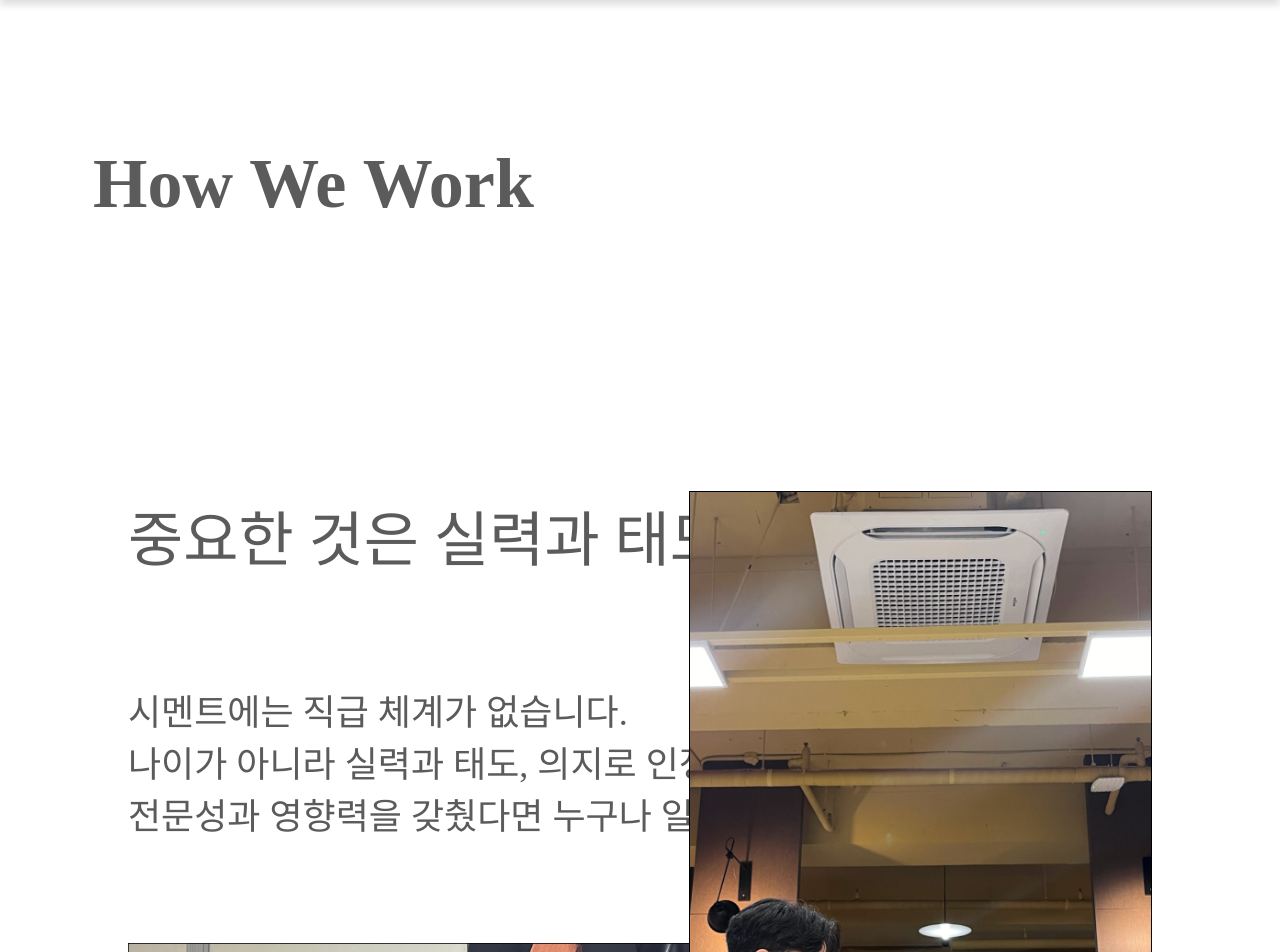
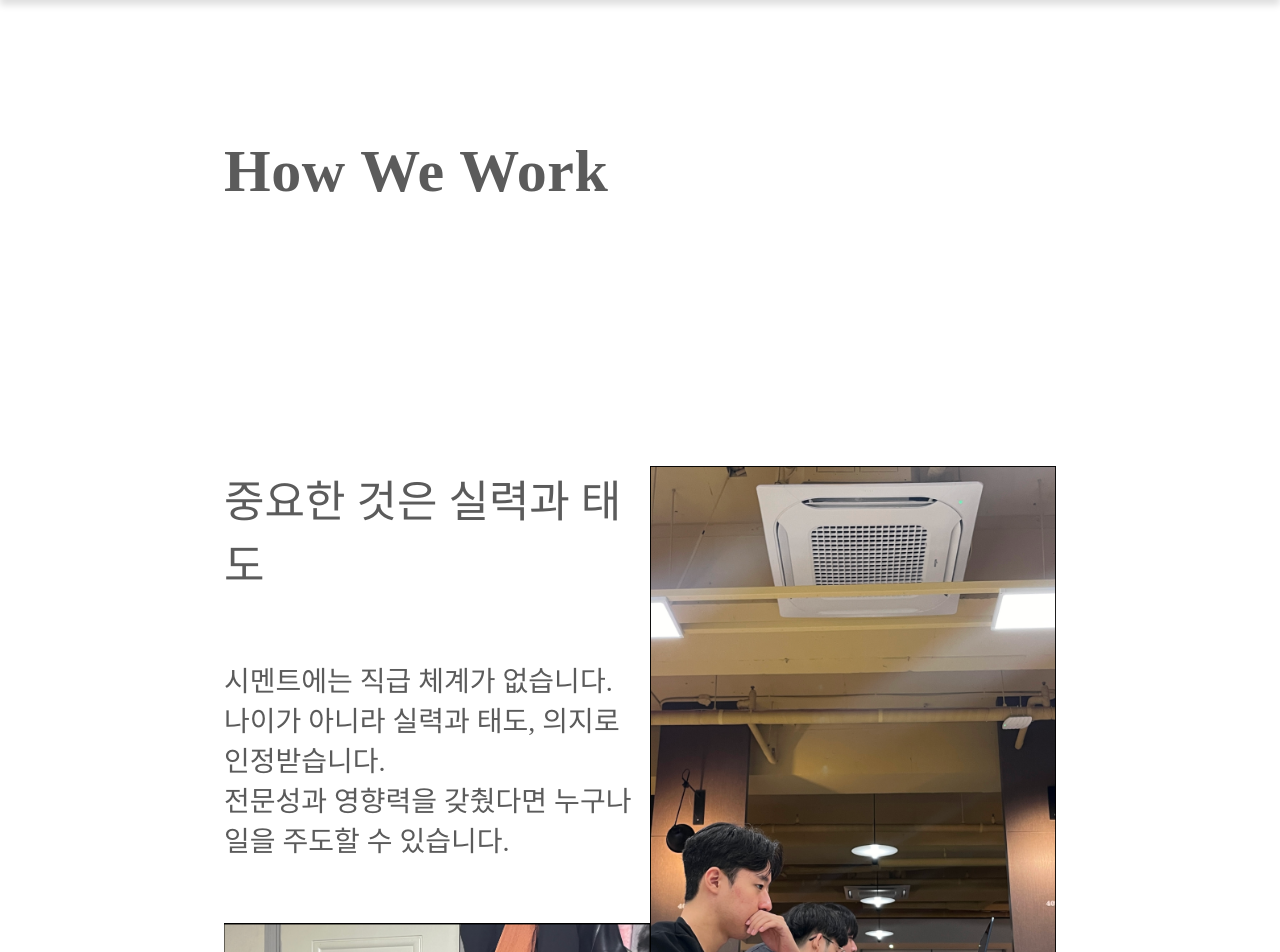
Before and after one commit to AVEN-SW/CEMENT-Frontend, a React (Vite) app: page /culture in a window 1280 px wide. Shown: the part 120-1072 px from the top of the page. Built offline with nearby package versions, Linux system fonts and the light colour scheme; a web font is replaced by a local one.

Commit message:
fix: FirstGallery 컴포넌트 리사이징

```diff
--- a/src/components/Culture/FirstGallery.tsx
+++ b/src/components/Culture/FirstGallery.tsx
@@ -3,6 +3,7 @@ import { styled } from 'styled-components';
 const FirstGallery = () => {
   return (
     <FirstGalleryContainer>
+      <FirstGalleryTitleContainer>
         <FirstGalleryTitle>중요한 것은 실력과 태도</FirstGalleryTitle>
         <FirstGallerySubTitle>
           시멘트에는 직급 체계가 없습니다. <br />
@@ -13,6 +14,7 @@ const FirstGallery = () => {
           src="src/assets/first-gallery.png"
           alt="첫 번째 갤러리 이미지"
         />
+      </FirstGalleryTitleContainer>
       <FirstGallerySecondImage
         src="src/assets/first-gallery2.png"
         alt="첫 번째 갤러리 두 번쨰 이미지"
@@ -25,42 +27,49 @@ export default FirstGallery;
 
 const FirstGalleryContainer = styled.div`
   display: flex;
+  justify-content: space-between;
+  align-items: center;
+
+  width: 100%;
+  height: 700px;
+`;
+
+const FirstGalleryTitleContainer = styled.div`
+  display: flex;
   flex-direction: column;
   justify-content: space-between;
   align-items: flex-start;
 
-  position: relative;
-  width: 80%;
-  height: 800px;
-  z-index: -1;
+  width: 60%;
+  height: 100%;
 `;
 
 const FirstGalleryTitle = styled.div`
   color: #5b5b5b;
   font-family: NEXONFootballGothicBA1;
-  font-size: 60px;
+  font-size: 44px;
   font-weight: 500;
 `;
 
 const FirstGallerySubTitle = styled.div`
   color: #5b5b5b;
   font-family: NEXONFootballGothicBA1;
-  font-size: 36px;
+  font-size: 28px;
   font-weight: 300;
 `;
 
 const FirstGalleryImage = styled.img`
-  width: 60%;
+  width: 100%;
+  max-height: 50%;
+
+  border-top: 1px solid black;
+  border-bottom: 1px solid black;
 
   object-fit: cover;
 `;
 
 const FirstGallerySecondImage = styled.img`
-  position: absolute;
-  right: 0;
-  bottom: 0;
-
-  height: 800px;
+  max-height: 100%;
 
   object-fit: cover;
 `;
--- a/src/pages/CulturePage.tsx
+++ b/src/pages/CulturePage.tsx
@@ -23,6 +23,9 @@ const CulturePage = () => {
 export default CulturePage;
 
 const CulturePageSection = styled.div`
+  display: flex;
+  justify-content: center;
+
   width: 100%;
 
   padding-top: 117px;
@@ -34,7 +37,7 @@ const FlexContainer = styled.div`
   justify-content: space-between;
   align-items: center;
 
-  width: 100%;
+  width: 65%;
   height: 100%;
   margin-top: 100px;
 `;
@@ -45,7 +48,6 @@ const CultureTitleContainer = styled.div`
   align-items: center;
 
   width: 100%;
-  margin-right: 70px;
   margin-bottom: 220px;
 `;
 
@@ -54,12 +56,13 @@ const CultureTitle = styled.h1`
   justify-content: flex-start;
   align-items: center;
 
-  width: 80%;
+  width: 100%;
 
   color: #5b5b5b;
   font-family: Gmarket Sans;
-  font-size: 70px;
-  font-weight: 700;
+  font-size: 60px;
+  font-weight: 600;
+  letter-spacing: 0.01em;
 `;
 
 const CultureGalleryContainer = styled.div`
```
Lines whose indentation alone changed are shown as unchanged.
